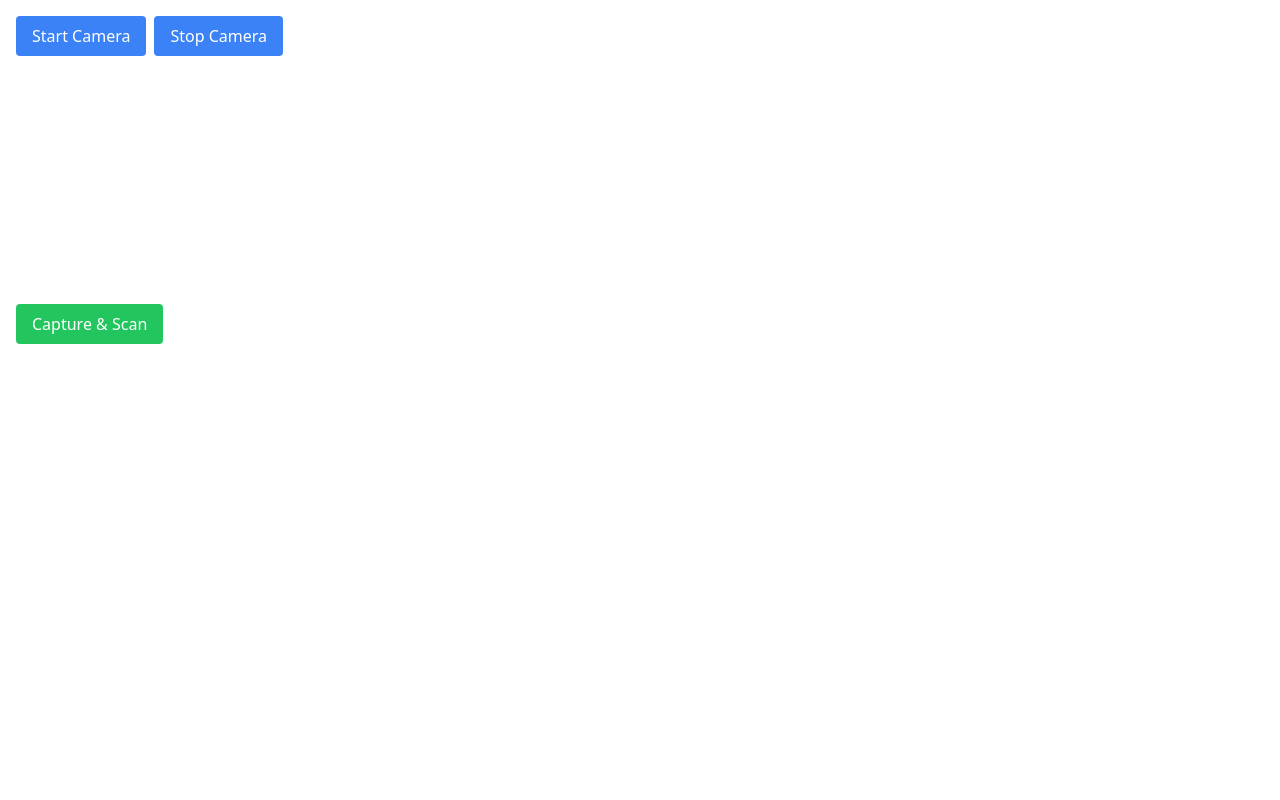
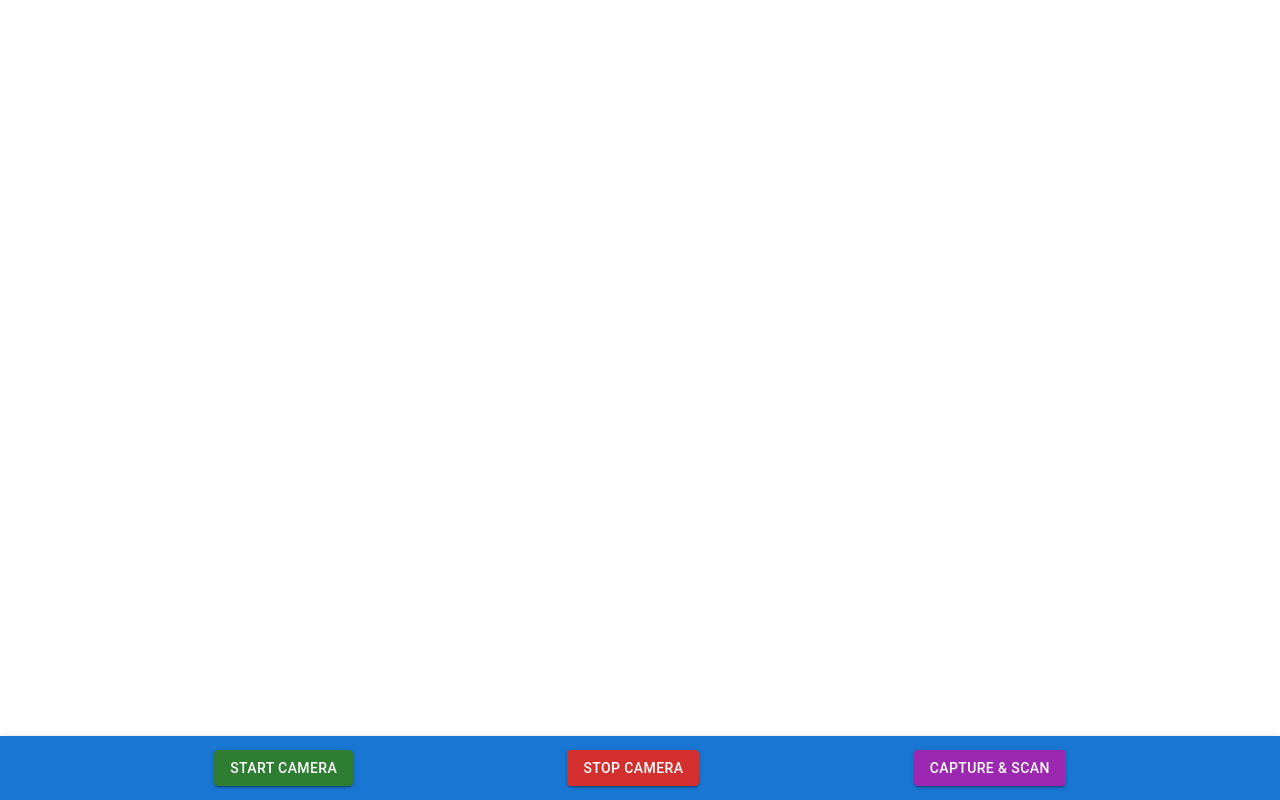
Before and after one commit to flyingshoe/mtg-card-finder, a Next.js app: page /scanner in a window 1280 px wide. Built offline with nearby package versions, Linux system fonts and the light colour scheme.

Commit message:
fix: update CSS

```diff
--- a/app/scanner/page.tsx
+++ b/app/scanner/page.tsx
@@ -1,5 +1,6 @@
 "use client";
 
+import { AppBar, Button, Menu, Toolbar } from "@mui/material";
 import React, { useRef, useState } from "react";
 import Tesseract from "tesseract.js";
 
@@ -68,23 +69,8 @@ const CameraOCR = () => {
   };
 
   return (
-    <div className="p-4">
-      <div className="flex gap-2">
-        <button
-          onClick={startCamera}
-          className="px-4 py-2 bg-blue-500 text-white rounded"
-        >
-          Start Camera
-        </button>
-        <button
-          onClick={stopCamera}
-          className="px-4 py-2 bg-blue-500 text-white rounded"
-        >
-          Stop Camera
-        </button>
-      </div>
-
-      <div className="mt-4">
+    <>
+      <div className="flex justify-center items-center">
         <video
           ref={videoRef}
           autoPlay
@@ -92,22 +78,37 @@ const CameraOCR = () => {
           className="w-full max-w-md"
         />
       </div>
-
       <canvas ref={canvasRef} width={640} height={480} className="hidden" />
 
-      <button
-        onClick={captureImage}
-        className="mt-2 px-4 py-2 bg-green-500 text-white rounded"
+      <div className="flex justify-center items-start">
+        {loading ? (
+          <p className="mt-2">Processing...</p>
+        ) : (
+          <p className="mt-2">{text}</p>
+        )}
+      </div>
+
+      <AppBar
+        position="fixed"
+        sx={{
+          top: "auto",
+          bottom: 0,
+        }}
       >
-        Capture & Scan
-      </button>
+        <Toolbar disableGutters className="flex justify-evenly">
+          <Button variant="contained" onClick={startCamera} color="success">
+            Start Camera
+          </Button>
 
-      {loading ? (
-        <p className="mt-2">Processing...</p>
-      ) : (
-        <p className="mt-2">{text}</p>
-      )}
-    </div>
+          <Button variant="contained" onClick={stopCamera} color="error">
+            Stop Camera
+          </Button>
+          <Button variant="contained" onClick={captureImage} color="secondary">
+            Capture & Scan
+          </Button>
+        </Toolbar>
+      </AppBar>
+    </>
   );
 };
 
```
